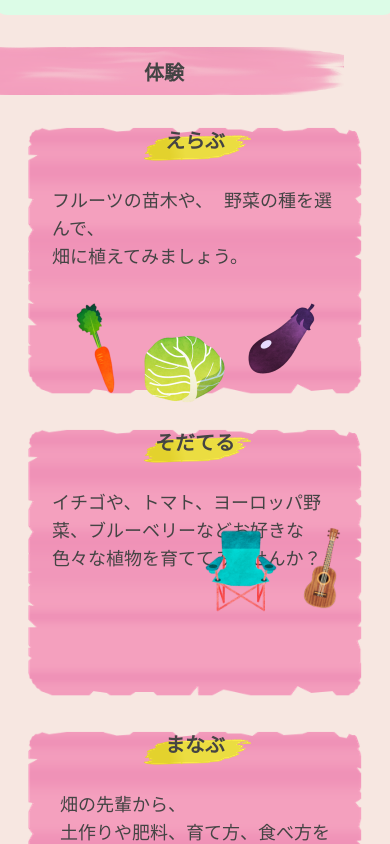
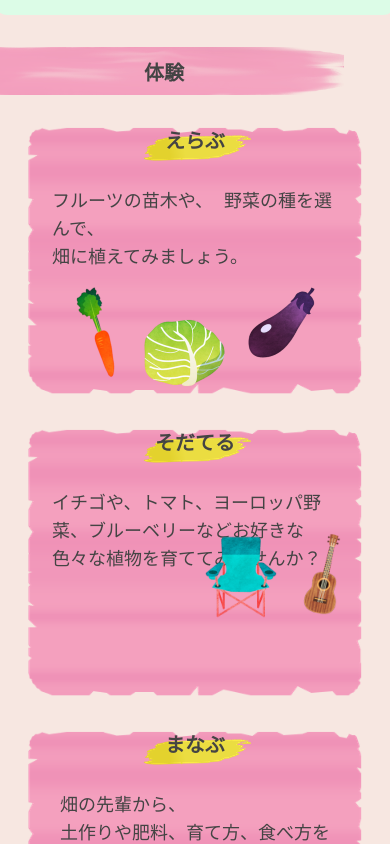
Before and after one commit to itashin0501/saitama-shintoshin-farm, a Next.js app: page /fruitshatake in a window 390 px wide. Shown: the part 640-1484 px from the top of the page. Built offline with nearby package versions, Linux system fonts and the light colour scheme.

Commit message:
デザイン修正

```diff
--- a/src/app/(public)/fruitshatake/layout.tsx
+++ b/src/app/(public)/fruitshatake/layout.tsx
@@ -1,11 +1,13 @@
 import type { Metadata } from 'next';
 import '@/app/fruitshatake.css';
+import Favicon from '../../../../public/faviconF.ico';
 import Header from '@/components/header';
 import Footer from '@/components/footer';
 
 export const metadata: Metadata = {
   title: 'フルーツとやさい畑',
   description: 'プライベートパーク付きレンタル農園',
+  icons: [{ rel: 'icon', url: Favicon.src }],
 };
 
 export default function RootLayout({
@@ -16,9 +18,9 @@ export default function RootLayout({
   return (
     <>
       <Header />
-      <main className='flex flex-col min-h-screen mx-4 md:mx-8 items-center sm:items-start'>
+      <div className='flex flex-col min-h-screen mx-4 md:mx-8 md:mb-24 items-center sm:items-start'>
         {children}
-      </main>
+      </div>
       <Footer text='フルーツとやさい畑' />
     </>
   );
--- a/src/app/(public)/fruitshatake/page.tsx
+++ b/src/app/(public)/fruitshatake/page.tsx
@@ -19,13 +19,7 @@ export default function Home() {
       <div className='flex justify-center mb-8'>
         <div className='mt-4 grid gap-8 lg:max-w-[900px] xl:max-w-[1300px] grid-cols-1 lg:grid-cols-2 xl:grid-cols-3'>
           <MessageBoard title='えらぶ' text={experience.select}>
-            <Image
-              src='/taiken-1.png'
-              width={480 / 2}
-              height={200 / 2}
-              alt={'taiken-1'}
-              className='relative top-4'
-            />
+            <Image src='/taiken-1.png' width={480 / 2} height={200 / 2} alt={'taiken-1'} />
           </MessageBoard>
           <MessageBoard title='そだてる' text={experience.nurture}>
             <Image
--- a/src/app/(public)/hanayasai/layout.tsx
+++ b/src/app/(public)/hanayasai/layout.tsx
@@ -1,11 +1,13 @@
 import type { Metadata } from 'next';
 import '@/app/hanayasai.css';
+import Favicon from '../../../../public/faviconH.ico';
 import Header from '@/components/header';
 import Footer from '@/components/footer';
 
 export const metadata: Metadata = {
   title: '花野菜農園',
   description: 'プライベートパーク付きレンタル農園',
+  icons: [{ rel: 'icon', url: Favicon.src }],
 };
 
 export default function RootLayout({
@@ -16,7 +18,7 @@ export default function RootLayout({
   return (
     <>
       <Header />
-      <div className='flex flex-col min-h-screen mx-4 md:mx-8 items-center sm:items-start'>
+      <div className='flex flex-col min-h-screen mx-4 md:mx-8 md:mb-24 items-center sm:items-start'>
         {children}
       </div>
       <Footer text='花野菜農園' />
--- a/src/app/(public)/hanayasai/page.tsx
+++ b/src/app/(public)/hanayasai/page.tsx
@@ -19,13 +19,7 @@ export default function Home() {
       <div className='flex justify-center mb-8'>
         <div className='mt-4 grid gap-8 lg:max-w-[900px] xl:max-w-[1300px] grid-cols-1 lg:grid-cols-2 xl:grid-cols-3'>
           <MessageBoard title='えらぶ' text={experience.make}>
-            <Image
-              src='/taiken-1.png'
-              width={480 / 2}
-              height={200 / 2}
-              alt={'taiken-1'}
-              className='relative top-4'
-            />
+            <Image src='/taiken-1.png' width={480 / 2} height={200 / 2} alt={'taiken-1'} />
           </MessageBoard>
           <MessageBoard title='あそぶ' text={experience.play}>
             <Image
--- a/src/app/(public)/page.tsx
+++ b/src/app/(public)/page.tsx
@@ -12,20 +12,28 @@ export const metadata: Metadata = {
 
 export default function Home() {
   return (
-    <div className='w-full'>
+    <div className='w-full text-center'>
       <Header />
-      <div className='grid grid-cols-1 xl:grid-cols-2 mb-8 text-center'>
+      <div className='mb-8'>
         <p className='underline text-lg sm:text-2xl whitespace-nowrap text-[#444444]'>
           プライベートパーク付きレンタル農園
         </p>
         <p className='font-bold text-lg sm:text-xl no-underline text-[#444444]'>さいたま新都心</p>
+      </div>
+
+      <div className='grid grid-cols-1 xl:grid-cols-2 text-center'>
+        <div>
           <Link href='/hanayasai'>
             <Hanayasai subTitle={false} />
           </Link>
+        </div>
+        <div>
           <Link href='/fruitshatake'>
             <Fruhata subTitle={false} />
           </Link>
         </div>
+      </div>
+
       <Footer text='花野菜農園・フルーツとやさい畑' />
     </div>
   );
--- a/src/app/layout.tsx
+++ b/src/app/layout.tsx
@@ -1,9 +1,11 @@
 import type { Metadata } from 'next';
 import '@/app/globals.css';
+import Favicon from '../../public/faviconH.ico';
 
 export const metadata: Metadata = {
   title: '花野菜農園・フルーツとやさい畑',
   description: 'さいたま新都心・浦和 / プライベートパーク付きレンタル農園',
+  icons: [{ rel: 'icon', url: Favicon.src }],
 };
 
 export default function RootLayout({
@@ -13,7 +15,7 @@ export default function RootLayout({
 }>) {
   return (
     <html lang='ja'>
-      <body>
+      <body className='min-h-screen'>
         <> {children}</>
       </body>
     </html>
--- a/src/components/footer.tsx
+++ b/src/components/footer.tsx
@@ -4,7 +4,7 @@ export default function Footer({
   text: string;
 }>) {
   return (
-    <footer className='w-full bg-[url(/footbk.png)] bg-cover bg-no-repeat h-24 flex items-center justify-center'>
+    <footer className='xl:fixed xl:bottom-0 w-full bg-[url(/footbk.png)] bg-cover bg-no-repeat h-24 flex items-center justify-center'>
       <p className='text-white text-lg relative top-6 px-2 pt-2 bg-[#7bcd64]'>{text}</p>
     </footer>
   );
--- a/src/components/messageBoard.tsx
+++ b/src/components/messageBoard.tsx
@@ -13,7 +13,7 @@ export default function MessageBoard({ title, text, children }: Props) {
         <MenuTitle title={title} />
       </div>
       <pre className='text-lg px-6 py-4 break-normal whitespace-pre-wrap'>{text}</pre>
-      {children}
+      <div className='mt-auto pb-4'>{children}</div>
     </div>
   );
 }
```
Also changed, not shown: 2 other files (tests, documents, lock files or other folders). Lines whose indentation alone changed are shown as unchanged.
